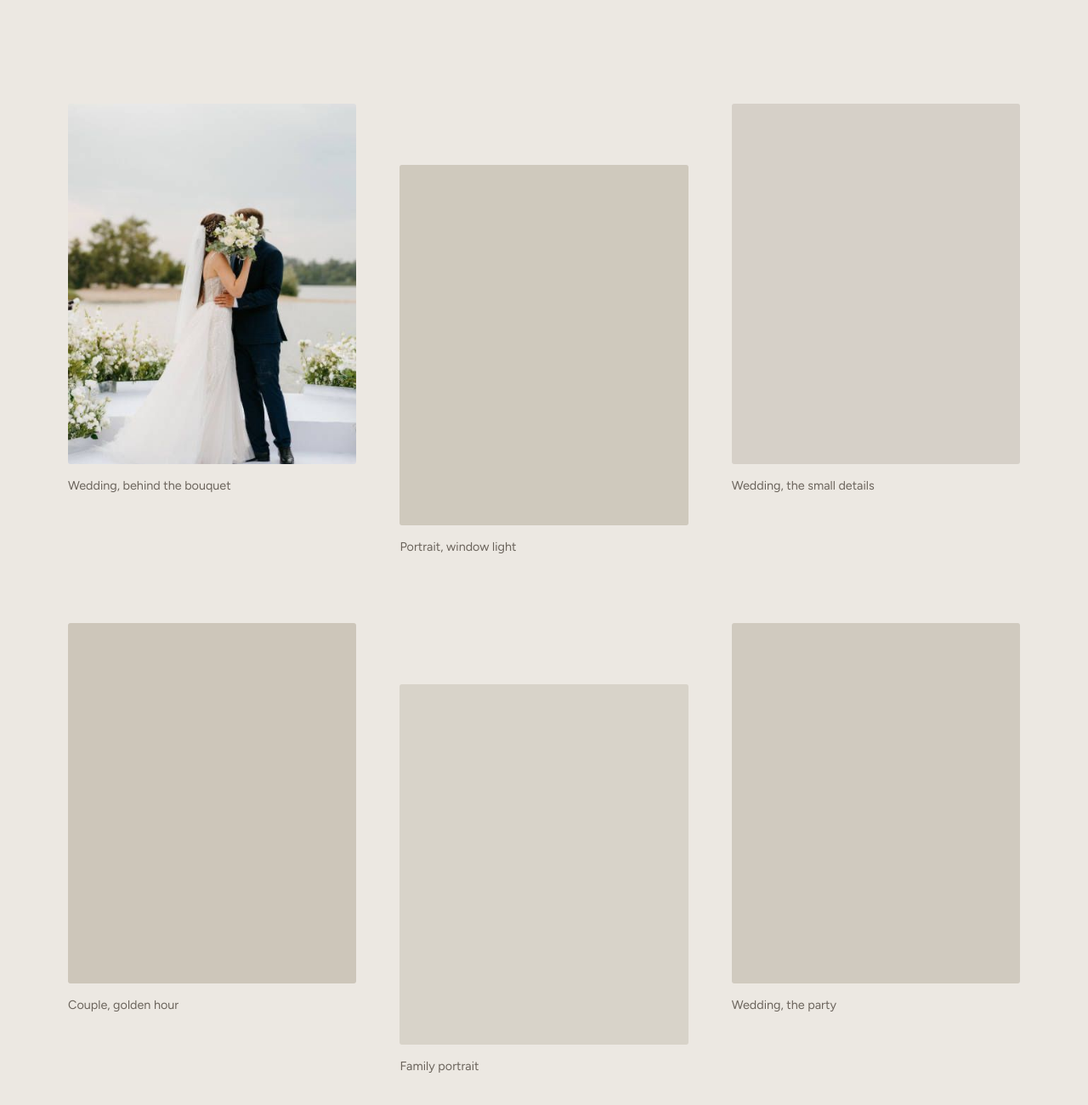
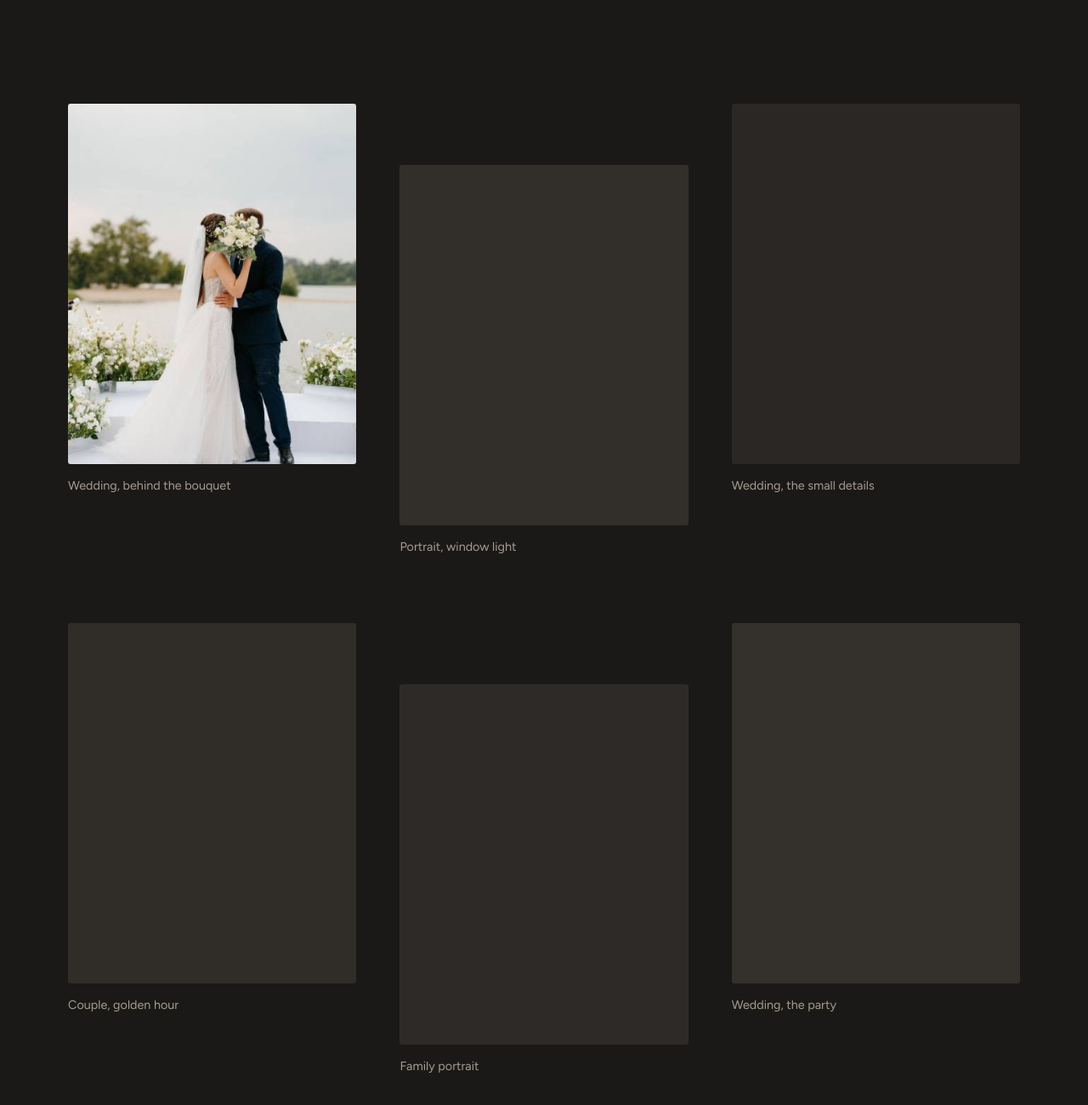
Before and after one commit to mjks1973/serena-lee-website, a plain HTML site: page index.html in a window 1280 px wide. Shown: the part 600-1900 px from the top of the page at 85% size. Drawn offline with Linux system fonts and the light colour scheme.

Commit message:
Switch site to a dark theme
Co-Authored-By: Claude Sonnet 5.5 <noreply@anthropic.com>
Claude-Session: https://claude.ai/code/session_01CDRzbUL25QEJsdjKHegxam

```diff
--- a/index.html
+++ b/index.html
@@ -8,17 +8,17 @@
 <link rel="preconnect" href="https://fonts.gstatic.com" crossorigin>
 <link href="https://fonts.googleapis.com/css2?family=Figtree:wght@400;500&family=Young+Serif&display=swap" rel="stylesheet">
 <style>
-/* Layout idea: one quiet column of greige, wide gutters, photos as the only loud thing. */
+/* Layout idea: one quiet column of charcoal, wide gutters, photos as the only loud thing. */
 :root {
-  --bg: #ece8e2;
-  --ink: #2b2825;
-  --muted: #6b645c;
-  --line: #d6d0c6;
-  --accent: #4d5944;
-  --accent-ink: #f5f2ec;
+  --bg: #1b1917;
+  --ink: #ede8e0;
+  --muted: #a49c91;
+  --line: #353130;
+  --accent: #bcc7ae;
+  --accent-ink: #1b1d17;
   --font-display: "Young Serif", Georgia, "Times New Roman", serif;
   --font-body: "Figtree", system-ui, -apple-system, "Segoe UI", sans-serif;
-  color-scheme: light;
+  color-scheme: dark;
 }
 
 * { box-sizing: border-box; }
@@ -67,7 +67,7 @@ a { color: inherit; }
   text-decoration: none;
   transition: background-color .2s;
 }
-.btn:hover { background: #3d4736; }
+.btn:hover { background: #d0dac3; }
 
 /* Portfolio */
 .work { padding-bottom: clamp(96px, 14vw, 180px); }
@@ -90,12 +90,12 @@ a { color: inherit; }
   background: var(--tone);
 }
 .shot img { width: 100%; height: 100%; object-fit: cover; display: block; }
-.grid li:nth-child(1) { --tone: #d9d2c6; }
-.grid li:nth-child(2) { --tone: #cfc9bd; }
-.grid li:nth-child(3) { --tone: #d6d0c8; }
-.grid li:nth-child(4) { --tone: #cdc6ba; }
-.grid li:nth-child(5) { --tone: #d8d3c9; }
-.grid li:nth-child(6) { --tone: #d0cabf; }
+.grid li:nth-child(1) { --tone: #2c2926; }
+.grid li:nth-child(2) { --tone: #322e2a; }
+.grid li:nth-child(3) { --tone: #2a2725; }
+.grid li:nth-child(4) { --tone: #302c28; }
+.grid li:nth-child(5) { --tone: #2d2a27; }
+.grid li:nth-child(6) { --tone: #34302c; }
 .grid figcaption {
   margin-top: 14px;
   font-size: .9rem;
```
